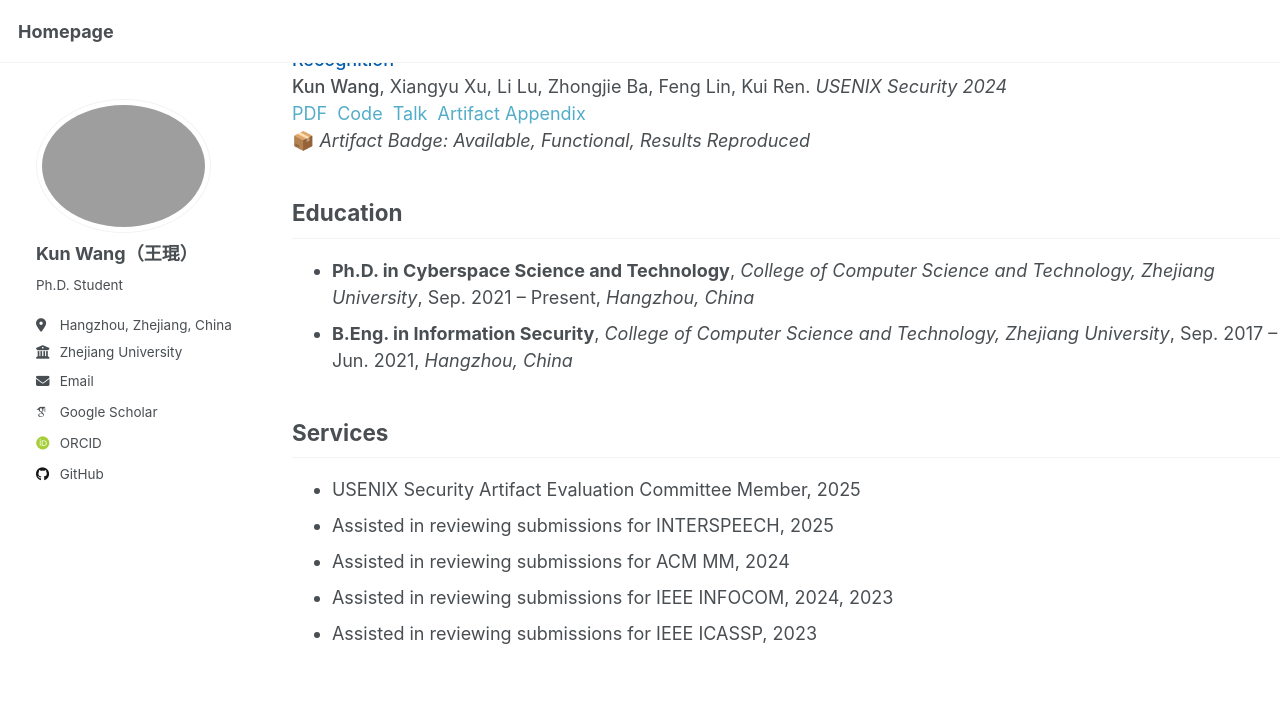
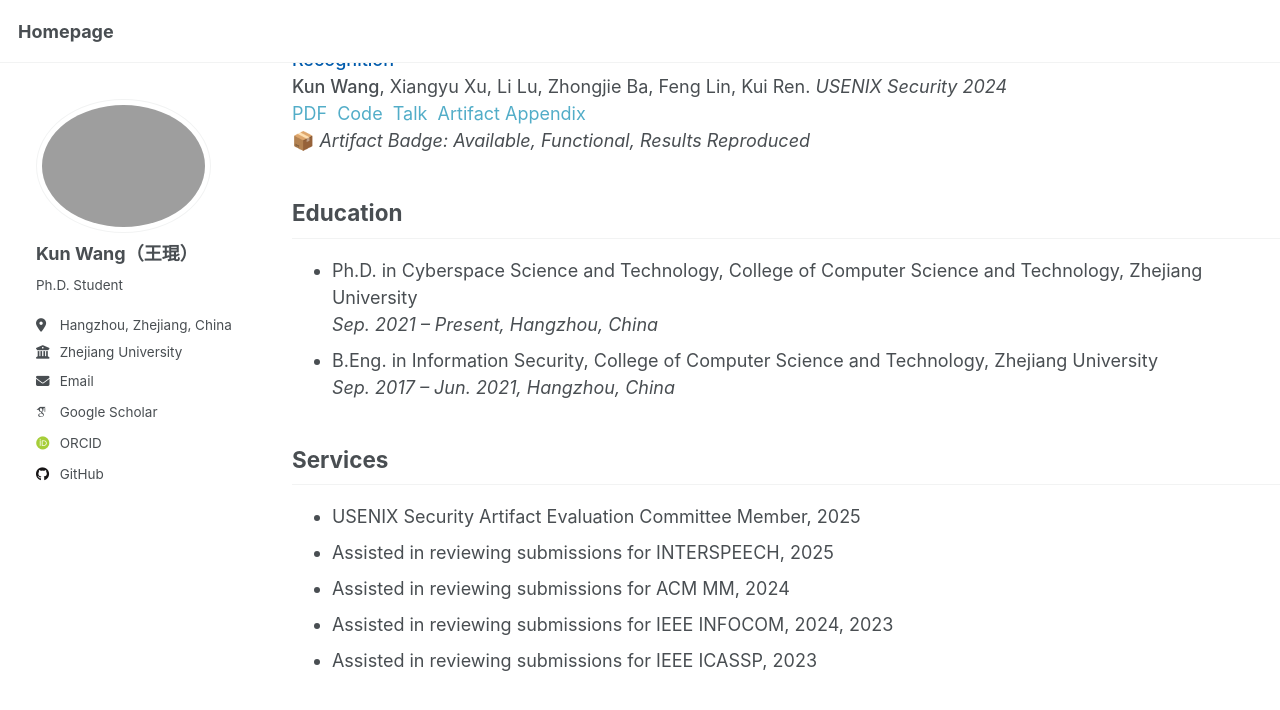
Before and after one commit to kunwang-ken/kunwang-ken.github.io, a Jekyll site: the page built from _pages/about.md, in a window 1280 px wide and 900 px high, scrolled down 461 px. Shown: the top 710 px of the window. Built offline with Jekyll 4.4.1, drawn with Linux system fonts in a browser that asks for light colours; some web fonts are replaced.

Commit message:
Update Education style

```diff
--- a/_pages/about.md
+++ b/_pages/about.md
@@ -39,8 +39,10 @@ FraudWhistler: A Resilient, Robust and Plug-and-play Adversarial Example Detecti
 
 
 ## Education
-* **Ph.D. in Cyberspace Science and Technology**, *College of Computer Science and Technology, Zhejiang University*, Sep. 2021 – Present, *Hangzhou, China*
-* **B.Eng. in Information Security**, *College of Computer Science and Technology, Zhejiang University*, Sep. 2017 – Jun. 2021, *Hangzhou, China*
+* Ph.D. in Cyberspace Science and Technology, College of Computer Science and Technology, Zhejiang University\\
+_Sep. 2021 – Present, Hangzhou, China_
+* B.Eng. in Information Security, College of Computer Science and Technology, Zhejiang University\\
+_Sep. 2017 – Jun. 2021, Hangzhou, China_
 
 
 ## Services
```
